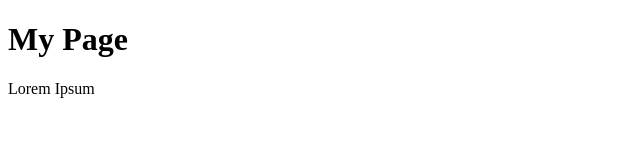
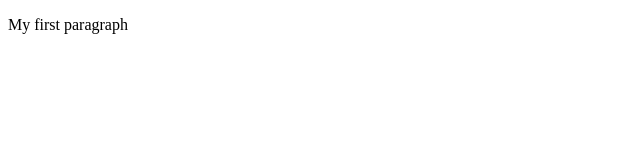
Before and after one commit to Technophile7/my-project, a plain HTML site: page index.html in a window 1280 px wide. Shown: the whole page, without its empty margins (0-640 px from the left). Drawn offline with Linux system fonts and the light colour scheme.

Commit message:
Add index.html

```diff
--- a/index.html
+++ b/index.html
@@ -1,7 +1,6 @@
 <!DOCTYPE html>
 <html>
 	<body>
-		<h1> My Page </h1>
-		<p> Lorem Ipsum </p>
+		<p> My first paragraph </p>
 	</body>
 </html>
```
Also changed, not shown: data.html (added).
